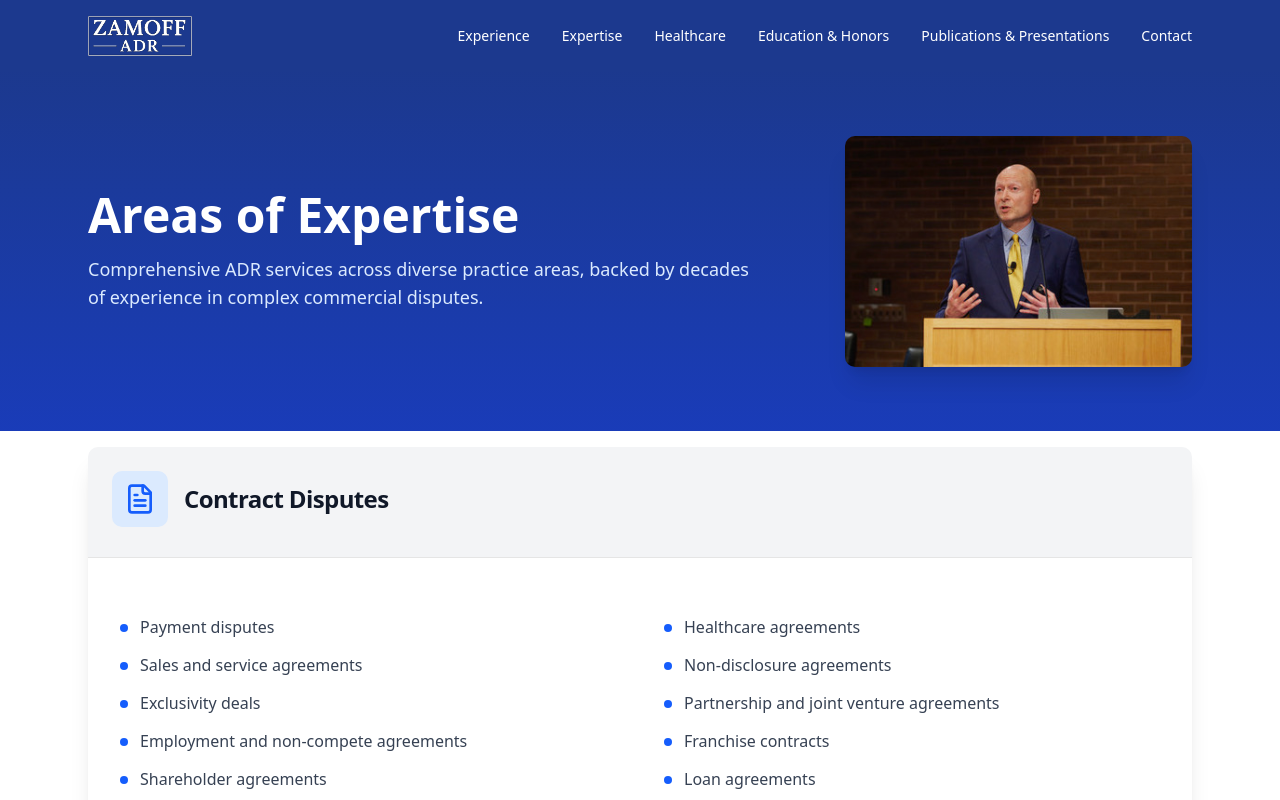
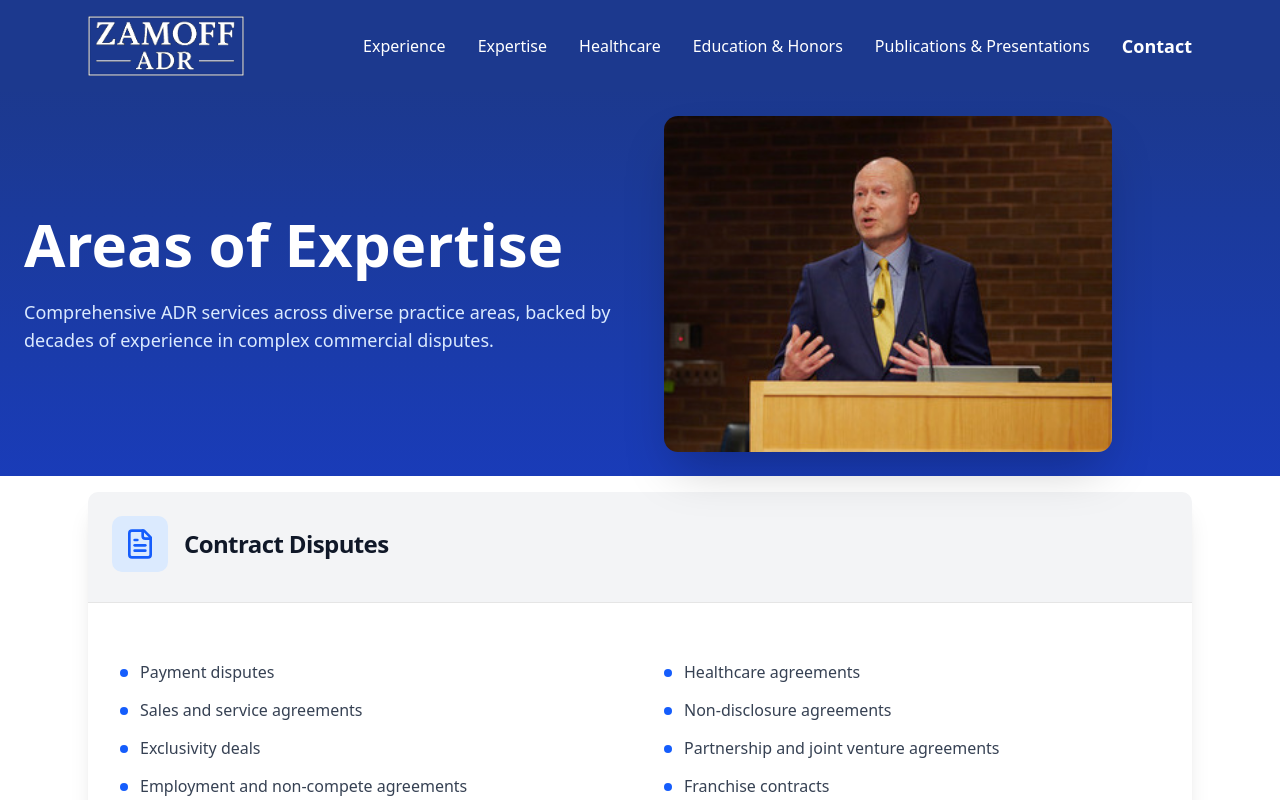
Before and after one commit to noahcalvo/zamoff-adr, a Next.js app: page /expertise in a window 1280 px wide. Shown: the top 800 px of the page. Built offline with nearby package versions, Linux system fonts and the light colour scheme.

Commit message:
rollin dice

```diff
--- a/app/experience/page.tsx
+++ b/app/experience/page.tsx
@@ -67,7 +67,7 @@ export default function ExperiencePage() {
             ))}
 
             {/* Tall photo in the grid, spans two rows on md+ */}
-            <div className="row-span-2 self-center mx-auto w-full max-w-md p-8">
+            <div className="row-span-2 self-center mx-auto w-full max-w-md">
               <Image
                 src="/speaking-at-mic-tall.jpeg"
                 alt="Mitch Zamoff speaking at a microphone"
--- a/app/expertise/page.tsx
+++ b/app/expertise/page.tsx
@@ -141,26 +141,26 @@ export default function Expertise() {
     <div className="min-h-screen bg-white">
       {/* Header / Hero */}
       <section className="bg-gradient-to-b from-blue-900 to-blue-800 text-white">
-        <div className="max-w-6xl mx-auto px-6 py-12 md:py-16 grid md:grid-cols-3 gap-8 items-center">
-          <div className="col-span-2">
-            <h1 className="text-4xl md:text-5xl font-bold mb-4">Areas of Expertise</h1>
+  <div className="max-w-7xl mx-auto px-6 py-6 grid md:grid-cols-2 gap-12 items-center">
+    <div>
+      <h1 className="text-4xl md:text-6xl font-bold mb-6">Areas of Expertise</h1>
       <p className="text-lg text-blue-100 max-w-2xl">
         Comprehensive ADR services across diverse practice areas, backed by decades of experience in complex commercial disputes.
       </p>
     </div>
-          {/* LCP image with next/image to improve Performance */}
-          <div className="relative aspect-[4/3] md:aspect-[3/2] rounded-lg overflow-hidden shadow-xl max-w-sm">
+    <div className="relative aspect-[4/3] rounded-xl overflow-hidden shadow-2xl max-w-md">
       <Image
         src="/podium-cropped.jpeg"
         alt="Mitch Zamoff presenting at a podium"
         fill
         priority
-              sizes="(max-width: 500px) 100vw, 30vw"
+        sizes="(max-width: 1000px) 100vw, 50vw"
         className="object-cover"
       />
     </div>
   </div>
 </section>
+
 
       {/* Expiremental Secondary Nav bar */}
       {/* <nav aria-label="Expertise sections" className="border-b bg-white/70 backdrop-blur sticky top-18 z-30">
--- a/app/page.tsx
+++ b/app/page.tsx
@@ -15,7 +15,7 @@ const experienceCards = [
   { icon: Shield, title: "AHLA Panelist", description: "Member of American Health Law Association arbitration and mediation panels" },
   { icon: Globe, title: "Leadership", description: "Experience on AAA Board of Directors, Advisory Council, Healthcare Advisory Panel and Conflict Resolution Center of Minnesota Board of Directors" },
   { icon: BookOpen, title: "ADR Professor", description: "Chaired ADR professor and assistant dean at top-20 US law school" },
-  { icon: FileText, title: "ADR Authority", description: "Frequent presenter and author on issues relating to arbitration law and practice" },
+  { icon: FileText, title: "ADR Expert", description: "Frequent presenter and author on issues relating to arbitration law and practice" },
   { icon: Scale, title: "ADR Practitioner", description: "General Counsel of Fortune 10 company and ADR practitioner at major international law firm" },
   { icon: Users, title: "Healthcare Expert", description: "Trainer for former judges joining AAA healthcare panel" },
 ]
@@ -42,13 +42,13 @@ export default function ZamoffADRLanding() {
 
         <div className="relative z-20 max-w-6xl mx-auto px-6 text-center text-white">
           {/* Intrinsic size to avoid CLS; 1:1 container keeps the circle */}
-          <div className="w-80 h-80 overflow-hidden rounded-full mx-auto mb-6 border-4 border-white/20 mt-8">
+          <div className="w-80 h-80 lg:w-96 lg:h-96 overflow-hidden rounded-lg mx-auto mb-6 border-4 border-white/20 mt-8">
             <Image
               src={headshot}
               alt="Mitch Zamoff"
               width={640}
               height={640}
-              className="object-cover object-top" // moves crop focus up
+              className="object-cover object-top -mt-4" // moves crop focus up
               sizes="320px"
               placeholder="blur"
             />
--- a/components/ui/footer.tsx
+++ b/components/ui/footer.tsx
@@ -6,14 +6,6 @@ export default function Footy() {
   return (
     <footer className="bg-black text-gray-400 py-8 space-y-6">
       <div className="max-w-6xl mx-auto px-6 flex justify-center space-x-6 items-center">
-        <Image
-          src="/zamoffADR-white-transparent.png"
-          alt="Zamoff ADR"
-          width={160} // ~20px per 1rem of height at h-8 (2rem)
-          height={32}
-          className="object-cover h-8 w-auto"
-          priority={false} // default: lazy
-        />
         <a
           href="https://www.linkedin.com/in/mitch-zamoff-1b308049/"
           className="text-gray-400 hover:text-white transition-colors ml-2"
@@ -39,7 +31,17 @@ export default function Footy() {
           />
         </a>
       </div>
-      <p className="text-center">&copy; 2025 Mitch Zamoff ADR</p>
+      <div className="mx-auto px-6 flex justify-center space-x-6 items-center">
+        <p className="text-center">&copy; 2025 Mitch Zamoff ADR</p>
+        <Image
+          src="/zamoffADR-white-transparent.png"
+          alt="Zamoff ADR"
+          width={160} // ~20px per 1rem of height at h-8 (2rem)
+          height={32}
+          className="object-cover h-8 w-auto"
+          priority={false} // default: lazy
+        />
+        </div>
     </footer>
   )
 }
--- a/components/ui/navbar.tsx
+++ b/components/ui/navbar.tsx
@@ -11,12 +11,12 @@ export default function Navvy() {
           <Image
             src="/zamoffADR-white-transparent.png"
             alt="Zamoff ADR"
-            width={104} height={40} priority
+            width={156} height={60} priority
             className="object-contain"
           />
         </Link>
 
-        <div className="hidden md:flex gap-x-8 text-sm font-medium items-center">
+        <div className="hidden md:flex gap-x-8 text-md font-medium items-center">
           <NavLinks />
         </div>
 
@@ -39,7 +39,7 @@ function NavLinks({ mobile = false }: { mobile?: boolean }) {
       <Link href="/healthcare" className={linkClass}>Healthcare</Link>
       <Link href="/education" className={linkClass}>Education & Honors</Link>
       <Link href="/publications" className={linkClass}>Publications & Presentations</Link>
-      <Link href="/contact" className={linkClass}>Contact</Link>
+      <Link href="/contact" className={`${linkClass} text-lg font-bold`}>Contact</Link>
     </>
   )
 }
```
Also changed, not shown: app/education/page.tsx (+10 -10 lines), public/podium-cropped-long.jpeg (added), public/podium-cropped-long.png (added). Lines whose indentation alone changed are shown as unchanged.
